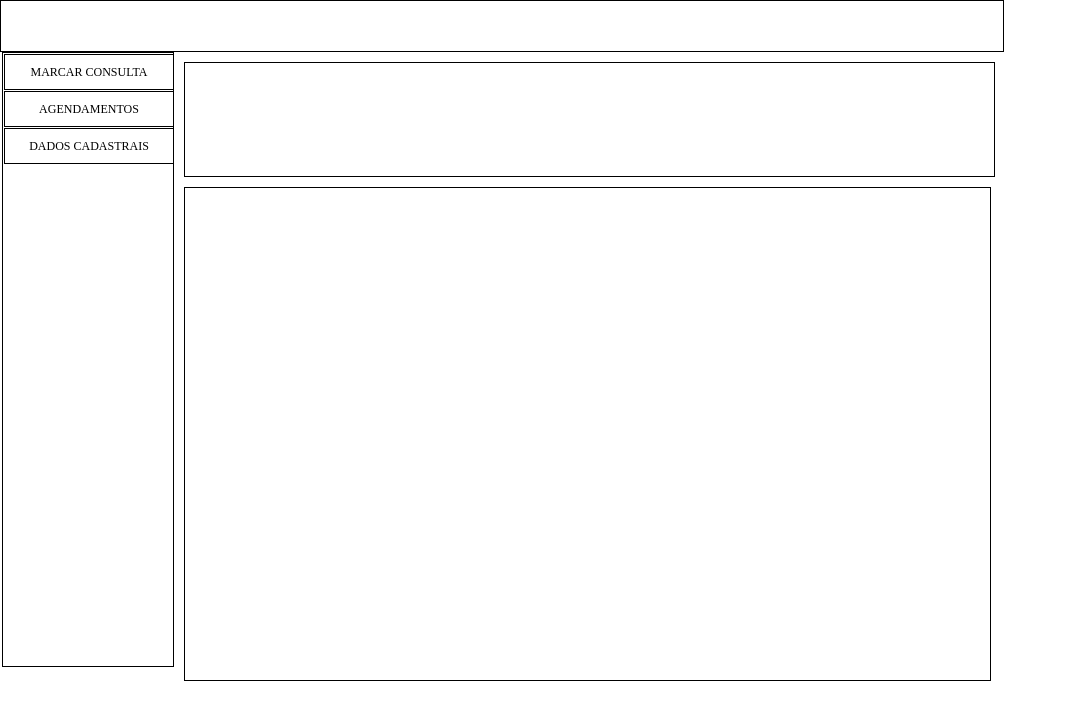
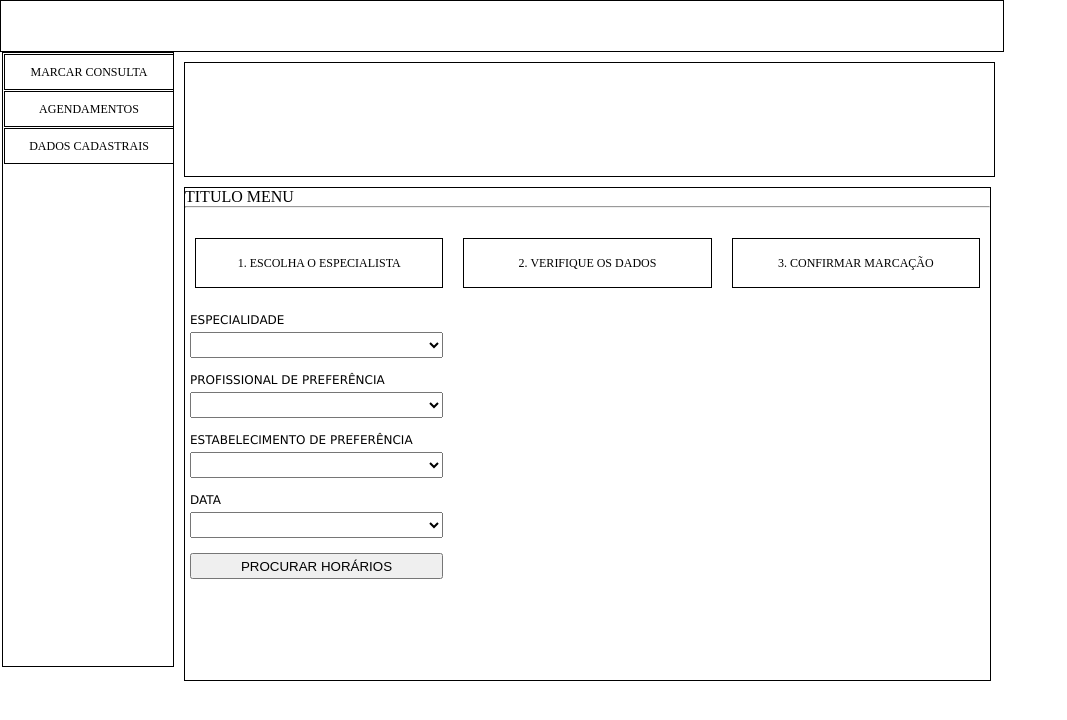
Before and after one commit to loliveira0496/MarcacaoConsulta, a plain HTML site: page home.html in a window 1280 px wide. Shown: the whole page, without its empty margins (0-1067 px from the left). Drawn offline with Linux system fonts and the light colour scheme.

Commit message:
Finalizando o primeiro fomulário-menu

```diff
--- a/home.html
+++ b/home.html
@@ -27,7 +27,38 @@
       </div>
       <div class="home-area-info">
         <div class="home-user-info"></div>
-        <div class="home-menu-info"></div>
+        <div class="home-menu-info">
+          <div>TITULO MENU</div>
+          <hr>
+          <div class="steps-marca">
+            <div class="step-item">1. ESCOLHA O ESPECIALISTA</div>
+            <div class="step-item">2. VERIFIQUE OS DADOS</div>
+            <div class="step-item">3. CONFIRMAR MARCAÇÃO</div>
+          </div>
+          <div>
+            <form>
+              <div class="form-group3">
+                <label>ESPECIALIDADE</label>
+                <select></select>
+              </div>
+              <div class="form-group3">
+                <label>PROFISSIONAL DE PREFERÊNCIA</label>
+                <select></select>
+              </div>
+              <div class="form-group3">
+                <label>ESTABELECIMENTO DE PREFERÊNCIA</label>
+                <select></select>
+              </div>
+              <div class="form-group3">
+                <label>DATA</label>
+                <select></select>
+              </div>
+              <div class="form-group3">
+                <button>PROCURAR HORÁRIOS</button>
+              </div>
+            </form>
+          </div>
+        </div>
       </div>
     </div>
   </main>
--- a/scripts.js
+++ b/scripts.js
@@ -1,32 +1,3 @@
-// document.addEventListener('DOMContentLoaded', function () {
-//   var titulo1 = document.getElementById('titulo1');
-//   var form1 = document.getElementById('form1');
-
-//   var titulo2 = document.getElementById('titulo2');
-//   var form2 = document.getElementById('form2');
-
-//   titulo1.addEventListener('click', function () {
-//     form1.classList.toggle('hidden');
-//     form2.classList.add('hidden');  // Esconde o form2 ao clicar no titulo1
-//   });
-
-//   titulo2.addEventListener('click', function () {
-//     form2.classList.toggle('hidden');
-//     form1.classList.add('hidden');  // Esconde o form1 ao clicar no titulo2
-//   });
-// });
-
-
-document.addEventListener('DOMContentLoaded', function () {
-  var agendamentosPai = document.querySelector('.agendamentos-pai');
-  var agendamentosFilho = document.querySelector('.agendamentos-filho');
-
-  agendamentosPai.addEventListener('click', function () {
-    agendamentosFilho.classList.toggle('mostra');
-  });
-});
-
-
 document.addEventListener('DOMContentLoaded', function () {
   var titulo1 = document.getElementById('titulo1');
   var form1 = document.getElementById('form1');
@@ -71,3 +42,14 @@ document.addEventListener('DOMContentLoaded', function () {
     titulo1.style.backgroundColor = 'transparent';
   });
 });
+
+
+
+document.addEventListener('DOMContentLoaded', function () {
+  var agendamentosPai = document.querySelector('.agendamentos-pai');
+  var agendamentosFilho = document.querySelector('.agendamentos-filho');
+
+  agendamentosPai.addEventListener('click', function () {
+    agendamentosFilho.classList.toggle('mostra');
+  });
+});
--- a/style.css
+++ b/style.css
@@ -71,10 +71,6 @@ label {
     cursor: pointer;
 }
 
-.titulo.active {
-    background-color: #ff9900;
-    color: #fff;
-}
 
 #titulo2 {
     border: 1px solid;
@@ -92,6 +88,49 @@ label {
     display: flex;
     flex-direction: column;
     margin-left: 20px;
+}
+
+.form-group3 {
+    display: flex;
+    flex-direction: column;
+    margin-left: 5px;
+    padding-top: 15px;
+    font-size: 13px;
+}
+
+.form-group3 label {
+    font-size: 12px;
+    margin-bottom: 5px;
+    font-weight: normal;
+}
+
+.form-group3 select {
+    width: 253px;
+    height: 26px;
+}
+
+.form-group3 button {
+    width: 253px;
+    height: 26px;
+    cursor: pointer;
+}
+
+.steps-marca {
+    display: flex;
+    flex-direction: row;
+    justify-content: center;
+
+}
+
+.step-item {
+    display: flex;
+    justify-content: center;
+    align-items: center;
+    border: 1px solid;
+    margin: 10px;
+    font-size: 12px;
+    width: 249px;
+    height: 48px;
 }
 
 .form-group2 {
```
